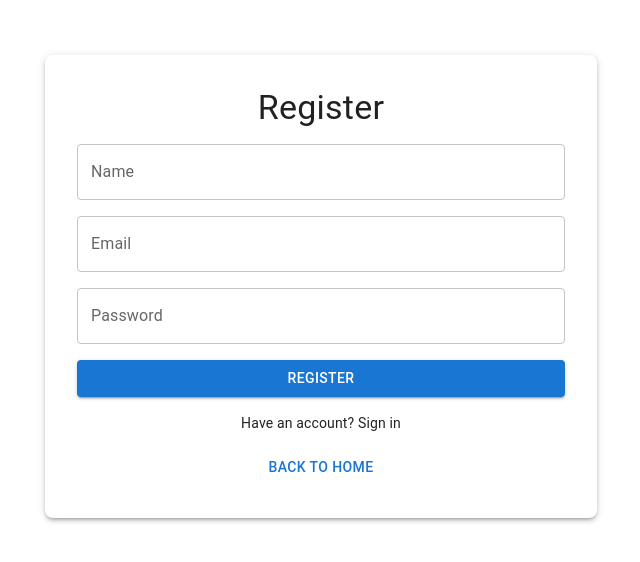
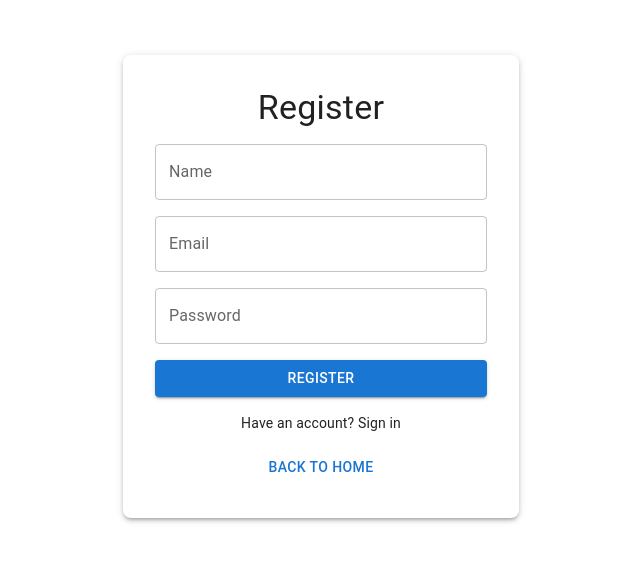
Before and after one commit to luthfanadli/ce-nextjs, a Next.js app: page /register in a window 1280 px wide. Shown: the part 114-676 px from the top of the page, without its empty margins (319-959 px from the left). Built offline with nearby package versions, Linux system fonts and the light colour scheme.

Commit message:
set container width to xs

```diff
--- a/app/login/page.js
+++ b/app/login/page.js
@@ -23,7 +23,7 @@ const LoginForm = () => {
 
   return (
     <Container
-      maxWidth="sm"
+      maxWidth="xs"
       style={{
         display: "flex",
         flexDirection: "column",
--- a/app/register/page.js
+++ b/app/register/page.js
@@ -24,7 +24,7 @@ const RegisterForm = () => {
 
   return (
     <Container
-      maxWidth="sm"
+      maxWidth="xs"
       style={{
         display: "flex",
         flexDirection: "column",
```
